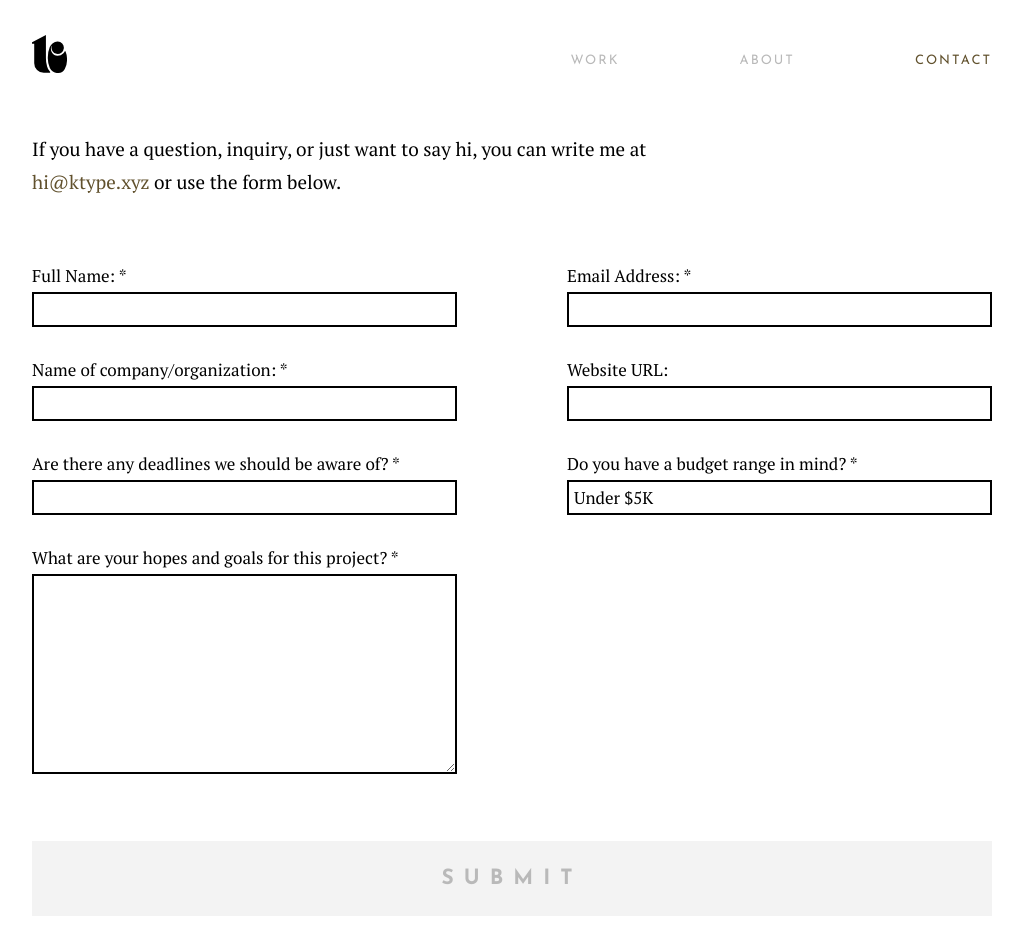
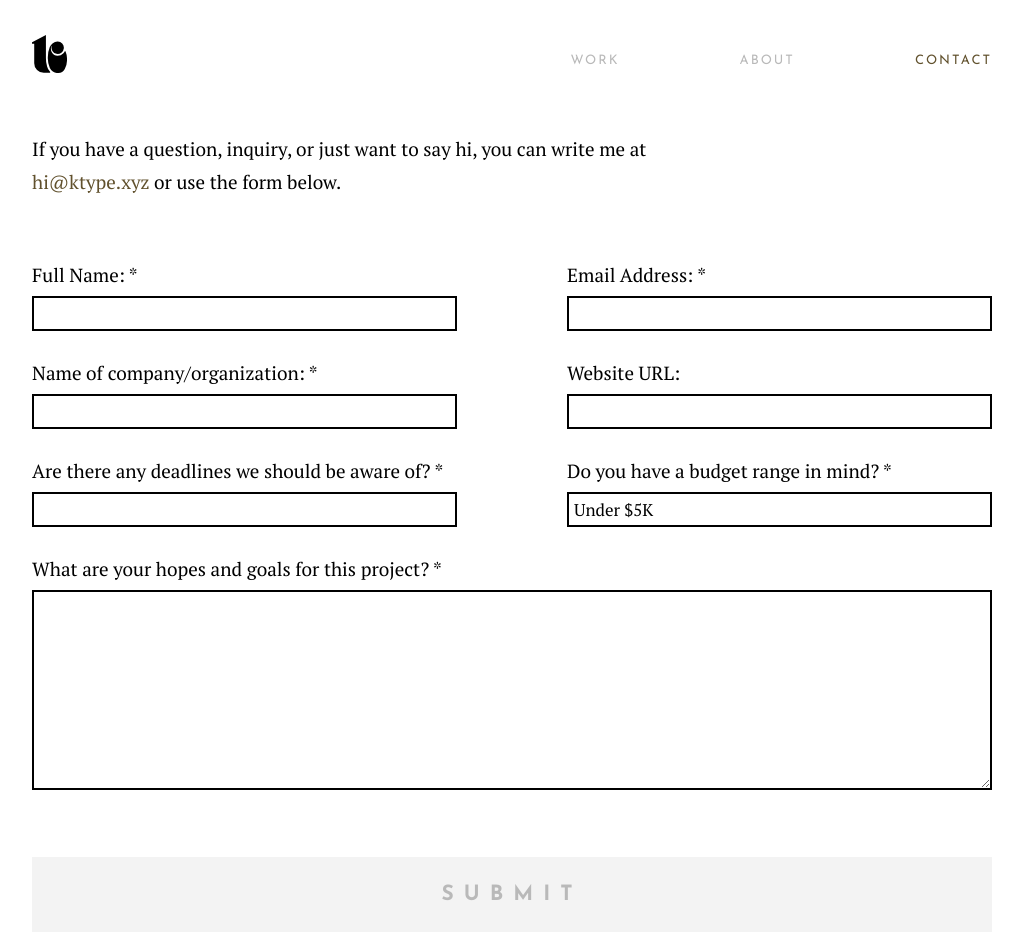
Before and after one commit to darzaccaro/ktype, a React (Create React App) app: page /contact in a window 1280 px wide. Shown: the top 938 px of the page, without its empty margins (128-1151 px from the left). Built offline with nearby package versions, Linux system fonts and the light colour scheme.

Commit message:
more contact pushing

```diff
--- a/src/App.css
+++ b/src/App.css
@@ -14,13 +14,15 @@ textarea {
   box-sizing: border-box;
   padding-left: 5px;
   background-color: white;
+  margin-top: 5px;
 }
 textarea {
   height: 200px;
+  width: 960px;
 }
 label {
   font-family: "PT Serif", serif;
-  font-size: 17px;
+  font-size: 19px;
 }
 body {
   font-family: "PT Serif", serif;
--- a/src/pages/contact.jsx
+++ b/src/pages/contact.jsx
@@ -137,7 +137,9 @@ export default function Contact() {
             />
           </div>
           <div>
-            <label for="budget">Do you have a budget range in mind? *</label>
+            <label for="budget">
+              Do you have a budget range in mind?&nbsp;*
+            </label>
             <br />
             <select
               value={priceRange}
@@ -178,10 +180,8 @@ export default function Contact() {
           </button>
           {(name || email || company || details || deadline) &&
             !(name && email && company && details && deadline) && (
-              <p
-                style={{ fontSize: "0.9em", display: "inline", marginLeft: 25 }}
-              >
-                Please enter all required fields.
+              <p style={{ fontSize: "0.9em", display: "inline" }}>
+                * Please enter all required fields.
               </p>
             )}
         </div>
```
